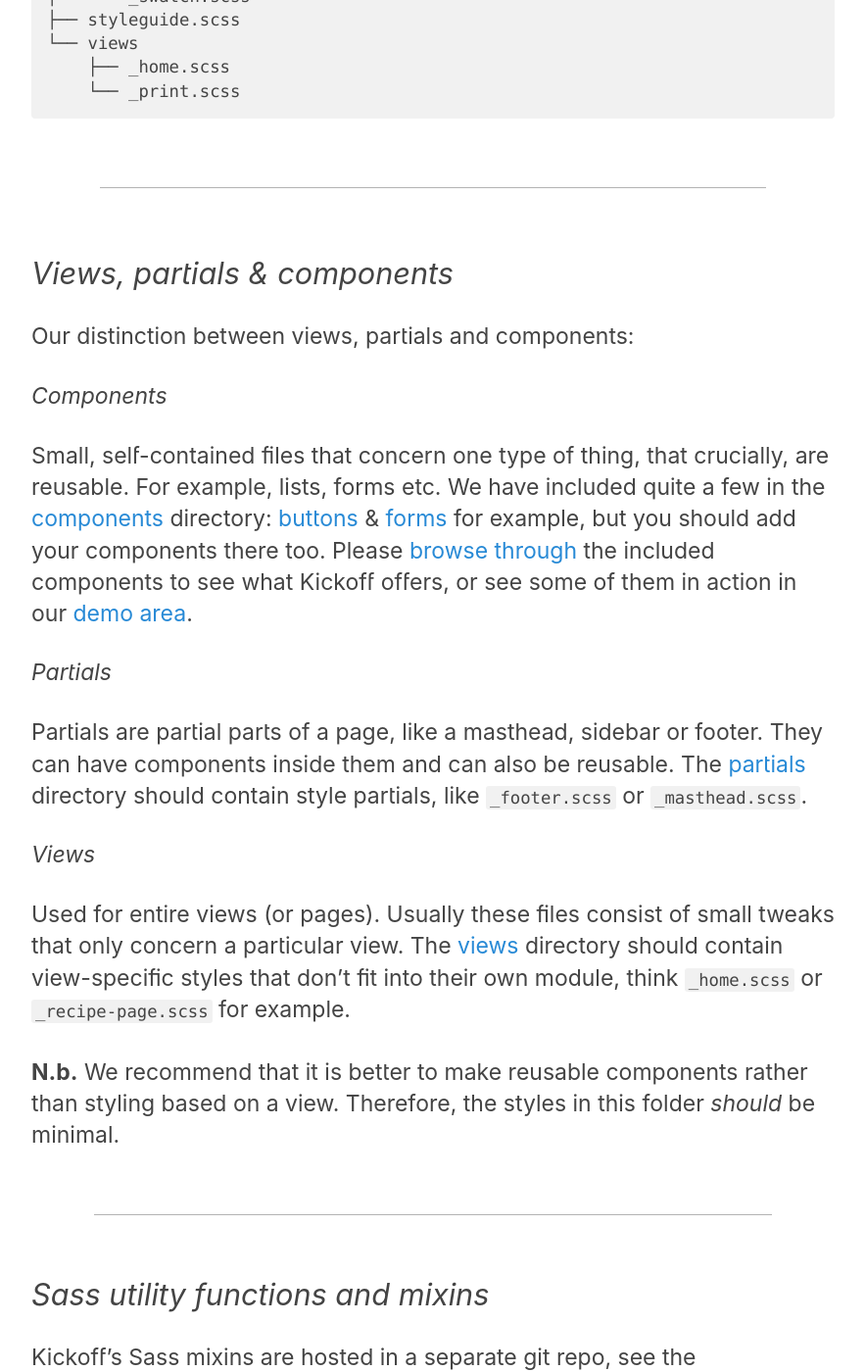
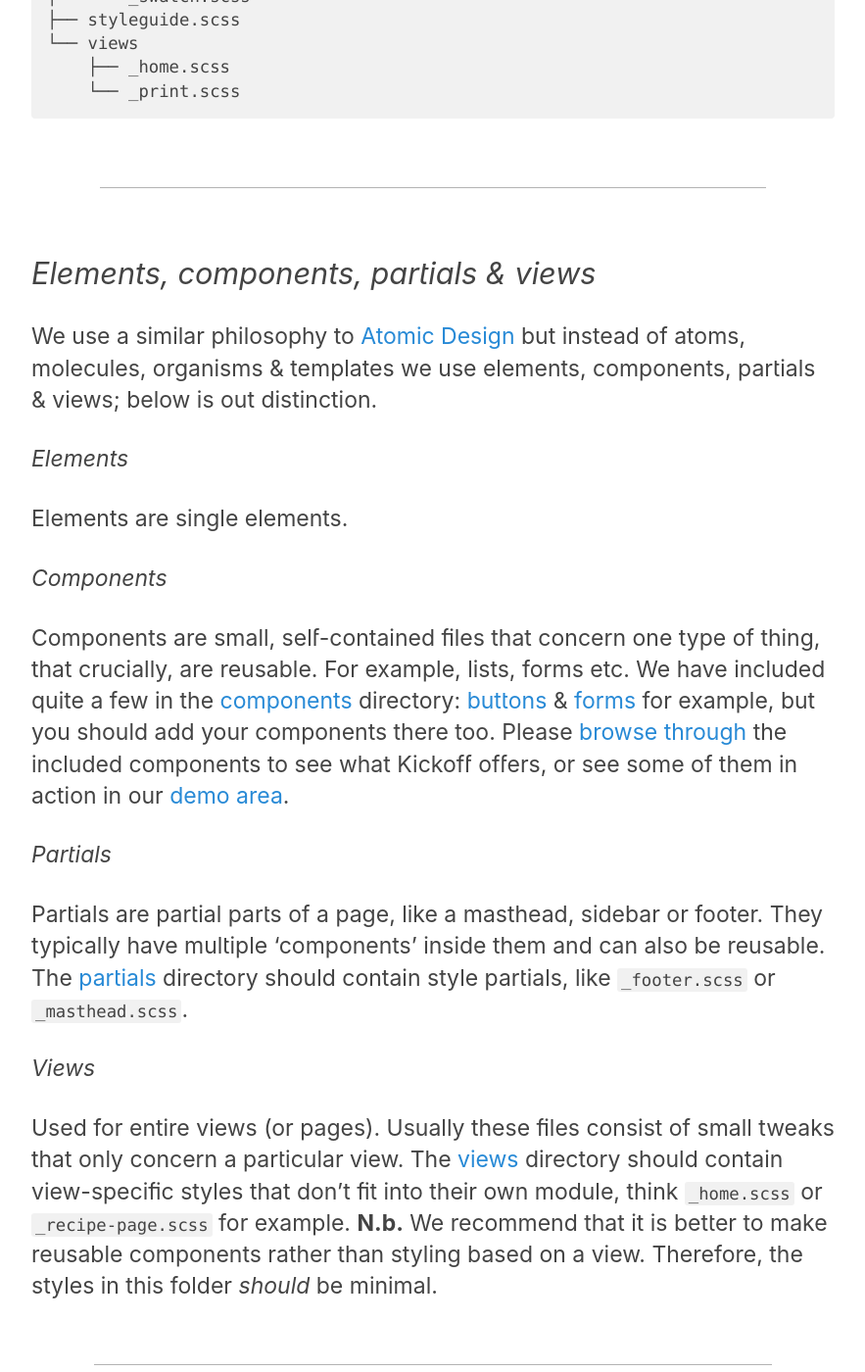
Before and after one commit to TryKickoff/trykickoff.github.io, a Jekyll site: the page built from learn/css.md, in a window 1280 px wide and 1400 px high, scrolled down 3660 px. Shown: the whole window at 98% size, without its empty margins (338-1221 px from the left). Built offline with Jekyll 4.4.1, drawn with Linux system fonts in a browser that asks for light colours; comment, search, counter and statistics services are not loaded.

Commit message:
CSS content updates

```diff
--- a/learn/css.md
+++ b/learn/css.md
@@ -102,22 +102,20 @@ scss
 
 ---
 
-### Views, partials & components
-Our distinction between views, partials and components:
+### Elements, components, partials & views
+We use a similar philosophy to [Atomic Design]() but instead of atoms, molecules, organisms & templates we use elements, components, partials & views; below is out distinction.
+
+#### Elements
+Elements are single elements.
 
 #### Components
-
-Small, self-contained files that concern one type of thing, that crucially, are reusable. For example, lists, forms etc. We have included quite a few in the [components](https://github.com/trykickoff/kickoff/blob/master/assets/src/scss/components/) directory: [buttons](https://github.com/trykickoff/kickoff/blob/master/assets/src/scss/components/_buttons.scss) & [forms](https://github.com/trykickoff/kickoff/blob/master/assets/src/scss/components/_forms.scss) for example, but you should add your components there too. Please [browse through](https://github.com/trykickoff/kickoff/blob/master/assets/src/scss/components/) the included components to see what Kickoff offers, or see some of them in action in our [demo area](../demos/).
+Components are small, self-contained files that concern one type of thing, that crucially, are reusable. For example, lists, forms etc. We have included quite a few in the [components](https://github.com/trykickoff/kickoff/blob/master/assets/src/scss/components/) directory: [buttons](https://github.com/trykickoff/kickoff/blob/master/assets/src/scss/components/_buttons.scss) & [forms](https://github.com/trykickoff/kickoff/blob/master/assets/src/scss/components/_forms.scss) for example, but you should add your components there too. Please [browse through](https://github.com/trykickoff/kickoff/blob/master/assets/src/scss/components/) the included components to see what Kickoff offers, or see some of them in action in our [demo area](../demos/).
 
 #### Partials
-
-Partials are partial parts of a page, like a masthead, sidebar or footer. They can have components inside them and can also be reusable. The [partials](https://github.com/trykickoff/kickoff/blob/master/assets/src/scss/partials/) directory should contain style partials, like `_footer.scss` or `_masthead.scss`.
+Partials are partial parts of a page, like a masthead, sidebar or footer. They typically have multiple 'components' inside them and can also be reusable. The [partials](https://github.com/trykickoff/kickoff/blob/master/assets/src/scss/partials/) directory should contain style partials, like `_footer.scss` or `_masthead.scss`.
 
 #### Views
-
-Used for entire views (or pages). Usually these files consist of small tweaks that only concern a particular view. The [views](https://github.com/trykickoff/kickoff/blob/master/assets/src/scss/views/) directory should contain view-specific styles that don't fit into their own module, think `_home.scss` or `_recipe-page.scss` for example.
-
-**N.b.** We recommend that it is better to make reusable components rather than styling based on a view.  Therefore, the styles in this folder *should* be minimal.
+Used for entire views (or pages). Usually these files consist of small tweaks that only concern a particular view. The [views](https://github.com/trykickoff/kickoff/blob/master/assets/src/scss/views/) directory should contain view-specific styles that don't fit into their own module, think `_home.scss` or `_recipe-page.scss` for example. **N.b.** We recommend that it is better to make reusable components rather than styling based on a view.  Therefore, the styles in this folder *should* be minimal.
 
 <hr class="sectionSplitter">
 
```
